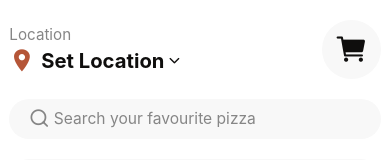
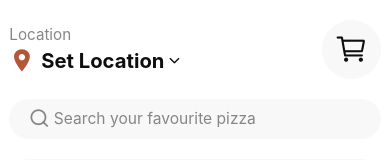
Before and after one commit to awwab-s/pizza-app, a React Native app: screen /Main in a window 390 px wide. Shown: the top 160 px of the page. Built offline with nearby package versions, Linux system fonts and the light colour scheme; no server answers.

Commit message:
small error

```diff
--- a/src/screens/HomeScreen.jsx
+++ b/src/screens/HomeScreen.jsx
@@ -171,7 +171,7 @@ const HomeScreen = () => {
             </TouchableOpacity>
           </View>
           <View style={styles.notificationContainer}>
-            <Ionicons name="cart" size={height * 0.04} color="#0f0e0d" />
+            <Ionicons name="cart-outline" size={height * 0.04} color="#0f0e0d" />
 
           </View>
         </View>
```
